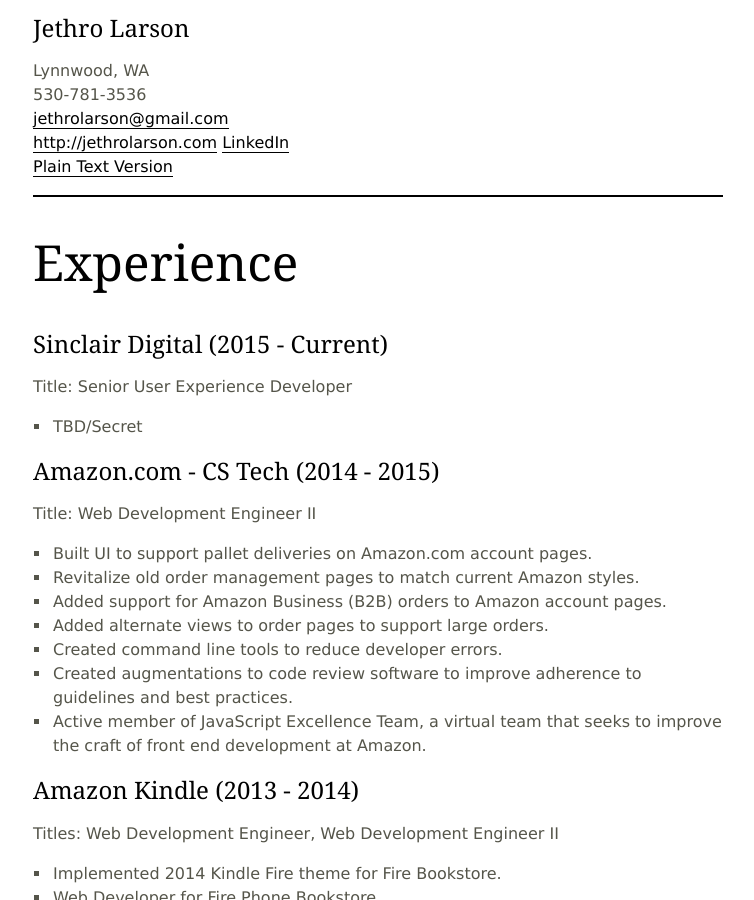
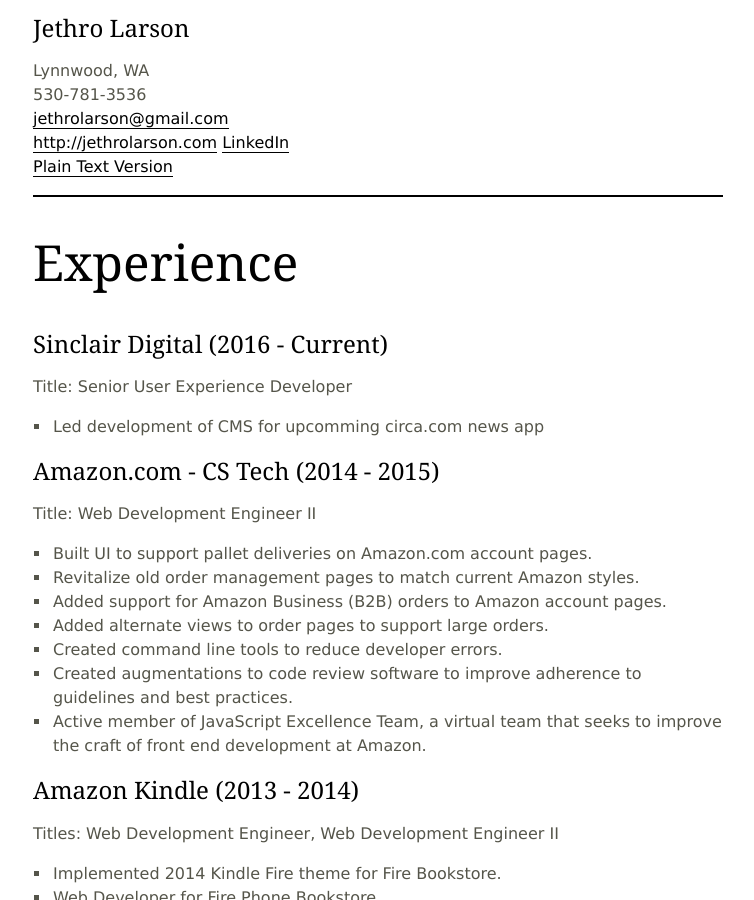
Before and after one commit to jethrolarson/jethrolarson.github.com, a Jekyll site: the page built from resume.md, in a window 1280 px wide and 900 px high. Shown: the whole window, without its empty margins (262-1016 px from the left). Built offline with Jekyll 4.4.1, drawn with Linux system fonts in a browser that asks for light colours.

Commit message:
Update resume.md

```diff
--- a/resume.md
+++ b/resume.md
@@ -17,11 +17,10 @@
 Experience
 ==========
 
-Sinclair Digital (2015 - Current)
+Sinclair Digital (2016 - Current)
 ---------------------------------
 Title: Senior User Experience Developer
-
-* TBD/Secret
+* Led development of CMS for upcomming circa.com news app
 
 Amazon.com - CS Tech (2014 - 2015)
 -----------------------------------
```
